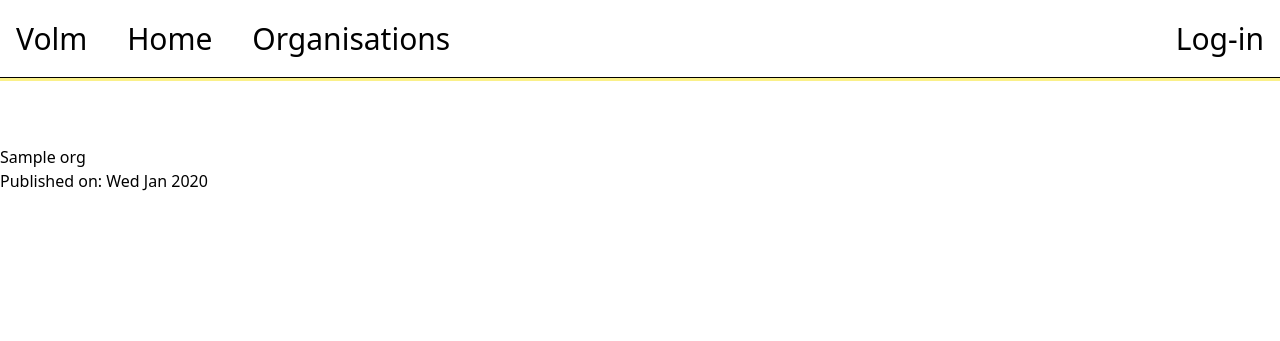
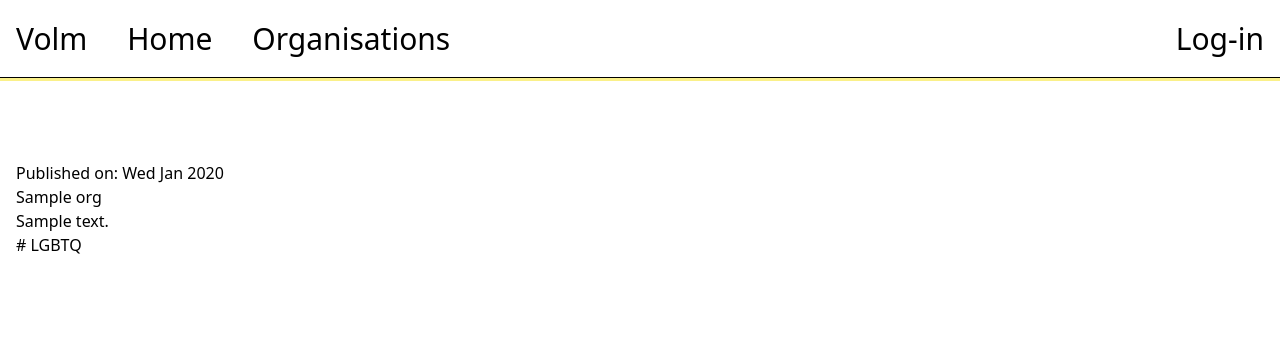
Before and after one commit to gedkirkham/volm, a Django app: page /orgs/ in a window 1280 px wide. Shown: the top 341 px of the page. Run offline with Django 3.2, Linux system fonts and the light colour scheme; tables that the repository leaves empty hold one stand-in row (values such as "Sample post"); style sheets or scripts are compiled from the project's sources.

Commit message:
feat: update org list page styling to conain more data

```diff
--- a/volm/orgs/templates/orgs/org_list.html
+++ b/volm/orgs/templates/orgs/org_list.html
@@ -1,9 +1,29 @@
 {% extends 'orgs/org_base.html' %}
+{% load static %}
 
 {% block org_content %}
     {% for org in object_list %}
-        <section>
-            <header>
+        {% if org.published %}
+            <section class="tw-max-w-sm tw-w-full sm:tw-max-w-full sm:tw-flex tw-mb-4">
+                <div
+                    class="tw-h-48 sm:tw-h-auto sm:tw-w-48 tw-flex-none tw-bg-cover tw-rounded-t sm:tw-rounded-t-none sm:tw-rounded-l tw-text-center tw-overflow-hidden"
+                    style="background-image: url('{% static 'images/card-left.jpg' %}')"
+                    title="Woman holding a mug"
+                >
+                        <a
+                            class="tw-w-full tw-h-full tw-inline-block"
+                            href="{% url 'orgs:org_detail' pk=org.pk %}"
+                        >
+                        </a>
+                </div>
+
+                <div class="tw-border-r tw-border-b tw-border-l tw-border-yellow-400 sm:tw-border-l-0 sm:tw-border-t tw-bg-white tw-rounded-b sm:tw-rounded-b-none sm:tw-rounded-r tw-p-4 tw-flex tw-flex-col tw-justify-between tw-leading-normal tw-w-full">
+                    <div class="tw-mb-8">
+                        <p class="tw-text-sm tw-text-gray-600 tw-flex tw-items-center">
+                            Published on: {{ org.published|date:"D M Y" }}
+                        </p>
+
+                        <header class="tw-text-gray-900 tw-font-bold tw-text-xl tw-mb-2">
                             <h1>
                                 <a href="{% url 'orgs:org_detail' pk=org.pk %}">
                                     {{ org.name }}
@@ -11,13 +31,18 @@
                             </h1>
                         </header>
 
-            {% if org.published %}
-            <div>
-                <p>
-                    Published on: {{ org.published|date:"D M Y" }}
+                        <p class="tw-text-gray-700 tw-text-base">
+                            {{ org.long_bio|truncatechars_html:200 }}
                         </p>
                     </div>
+
+                    <div class="tw-flex tw-items-center">
+                        <button class="tw-border-solid tw-border-2 tw-border-yellow-300 tw-bg-transparent hover:tw-text-white tw-p-1 tw-px-2 tw-rounded-full">
+                            # LGBTQ
+                        </button>
+                    </div>
+                </div>
+            </section>
         {% endif %}
-        </section>
     {% endfor %}
 {% endblock %}
```
Also changed, not shown: volm/orgs/static/images/card-left.jpg (added), volm/orgs/static/images/jonathan.jpg (added). Lines whose indentation alone changed are shown as unchanged.
